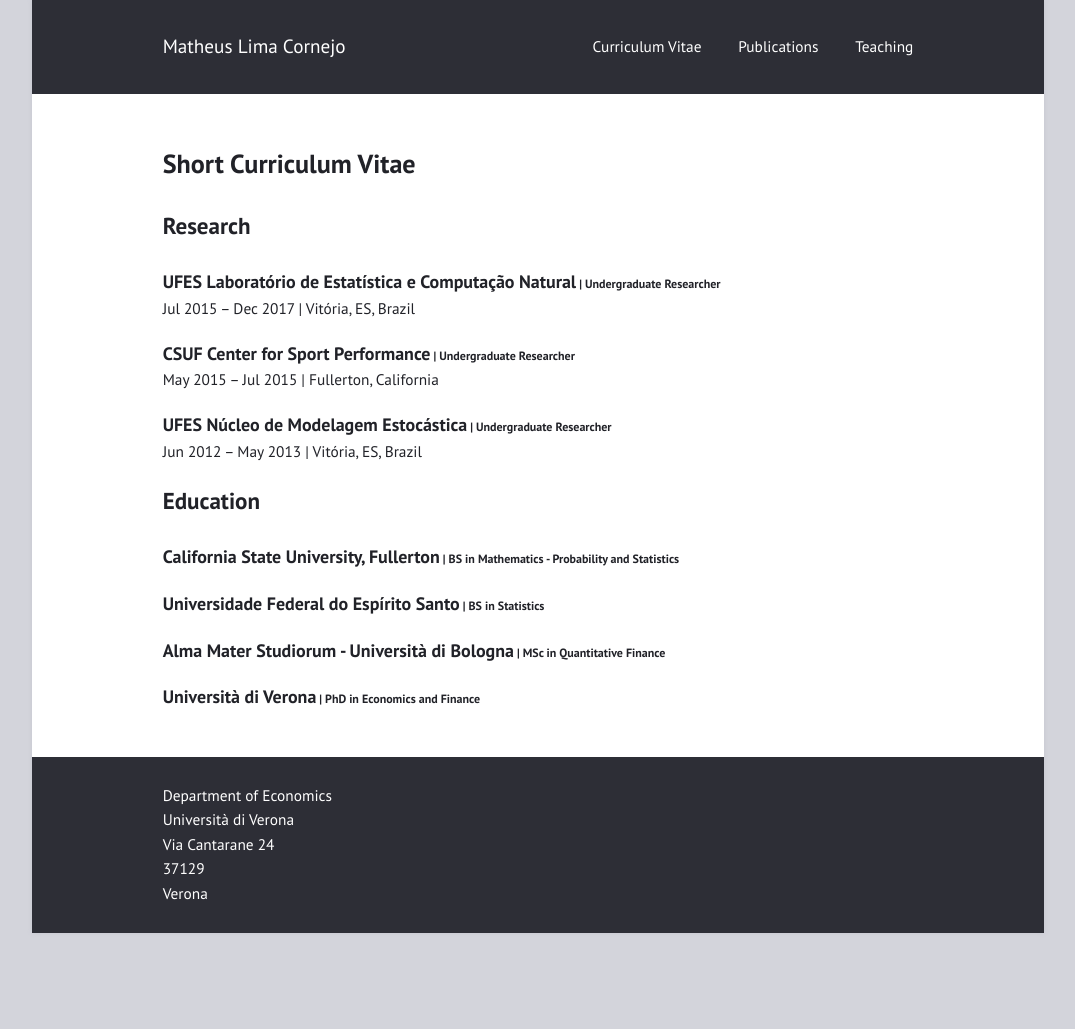
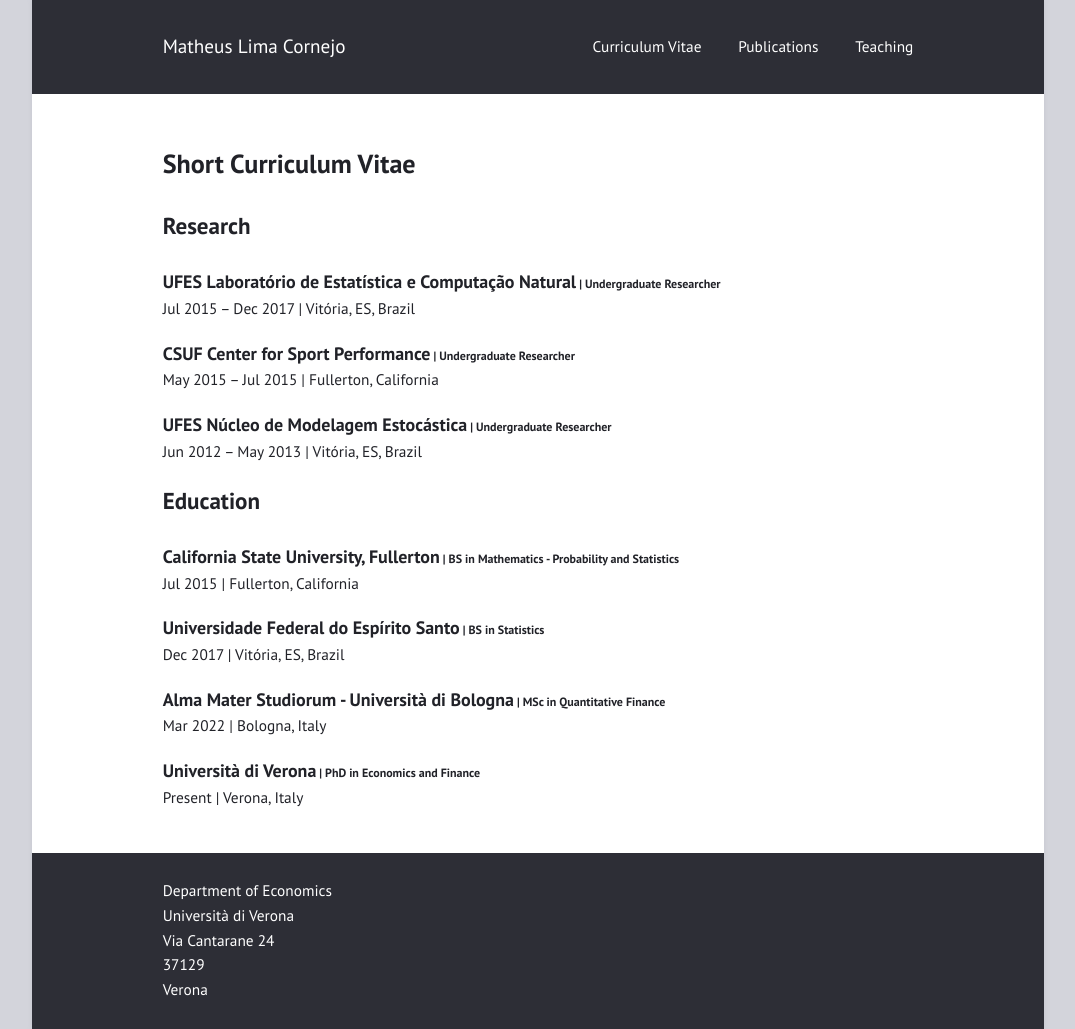
Before and after one commit to limacornejo/limacornejo.github.io, a Jekyll site: the page built from cv.md, in a window 1280 px wide. Shown: the whole page, without its empty margins (102-1177 px from the left). Built offline with Jekyll 4.4.1, drawn with Linux system fonts in a browser that asks for light colours; before the commit the page ends 933 px from its top, so only the background shows below that.

Commit message:
Update cv.md

```diff
--- a/cv.md
+++ b/cv.md
@@ -22,10 +22,18 @@
 
 <header><h2>Education</h2></header>
 
-<p><h3>California State University, Fullerton<small style="font-size:12px;"> | BS in Mathematics - Probability and Statistics </small></h3></p>
+<p style="margin-bottom:0;"><h3 style="margin-bottom:0;">California State University, Fullerton<small style="font-size:12px;"> | BS in Mathematics - Probability and Statistics </small></h3>
+    Jul 2015 | Fullerton, California
+</p>
 
-<p><h3>Universidade Federal do Espírito Santo<small style="font-size:12px;"> | BS in Statistics </small></h3></p>
+<p style="margin-bottom:0;"><h3 style="margin-bottom:0;">Universidade Federal do Espírito Santo<small style="font-size:12px;"> | BS in Statistics </small></h3>
+    Dec 2017 | Vitória, ES, Brazil
+</p>
 
-<p><h3>Alma Mater Studiorum - Università di Bologna<small style="font-size:12px;"> | MSc in Quantitative Finance </small></h3></p>
+<p style="margin-bottom:0;"><h3 style="margin-bottom:0;">Alma Mater Studiorum - Università di Bologna<small style="font-size:12px;"> | MSc in Quantitative Finance </small></h3>
+    Mar 2022 | Bologna, Italy
+</p>
 
-<p><h3>Università di Verona<small style="font-size:12px;"> | PhD in Economics and Finance </small></h3></p>
+<p style="margin-bottom:0;"><h3 style="margin-bottom:0;">Università di Verona<small style="font-size:12px;"> | PhD in Economics and Finance </small></h3>
+    Present | Verona, Italy
+</p>
```
